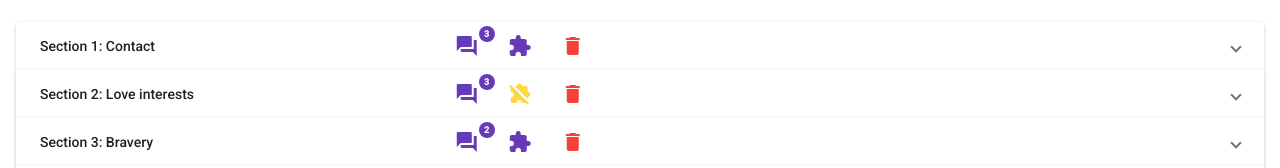
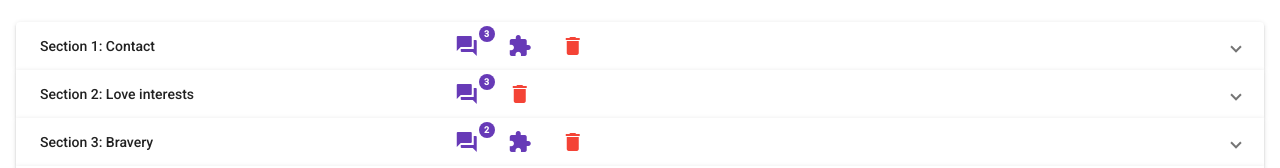
Before and after one commit to MattKuhn123/dynamic-form, an Angular app: page /edit in a window 1280 px wide. Shown: the part 302-470 px from the top of the page. Built offline with nearby package versions, Linux system fonts and the light colour scheme.

Commit message:
rm extension_off

```diff
--- a/src/app/dynamic-form-edit/dynamic-form-edit.component.ts
+++ b/src/app/dynamic-form-edit/dynamic-form-edit.component.ts
@@ -39,10 +39,6 @@ import { DynamicFormSection } from '../dynamic-form/dynamic-form-section.model';
 
                   <button mat-icon-button color="primary" matTooltip="required" *ngIf="getSectionRequired(i).getRawValue()">
                     <mat-icon>extension</mat-icon>
-                  </button>
-
-                  <button mat-icon-button color="accent" matTooltip="not required" *ngIf="!getSectionRequired(i).getRawValue()">
-                    <mat-icon>extension_off</mat-icon>
                   </button>
 
                   <button mat-icon-button color="primary" matTooltip="depends on" *ngIf="getSectionDependsOnList(i).length > 0">
@@ -132,10 +128,6 @@ import { DynamicFormSection } from '../dynamic-form/dynamic-form-section.model';
                         <mat-panel-description>
                           <button mat-icon-button color="primary" matTooltip="required" *ngIf="getQuestionRequired(i, qi).getRawValue()">
                             <mat-icon>extension</mat-icon>
-                          </button>
-
-                          <button mat-icon-button color="accent" matTooltip="not required" *ngIf="!getQuestionRequired(i, qi).getRawValue()">
-                            <mat-icon>extension_off</mat-icon>
                           </button>
 
                           <button mat-icon-button color="primary" matTooltip="depends on" *ngIf="getQuestionDependsOnList(i, qi).length > 0">
```
